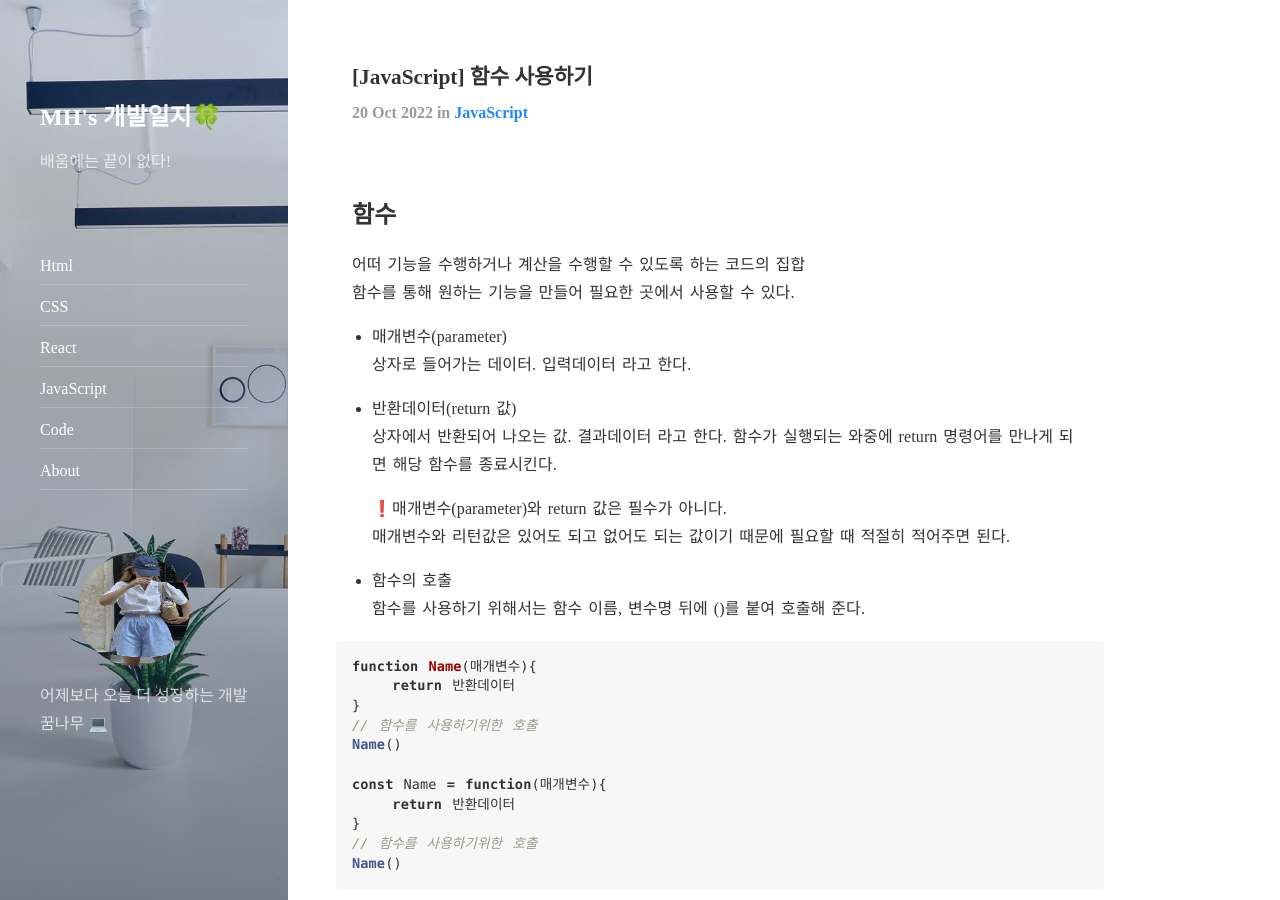
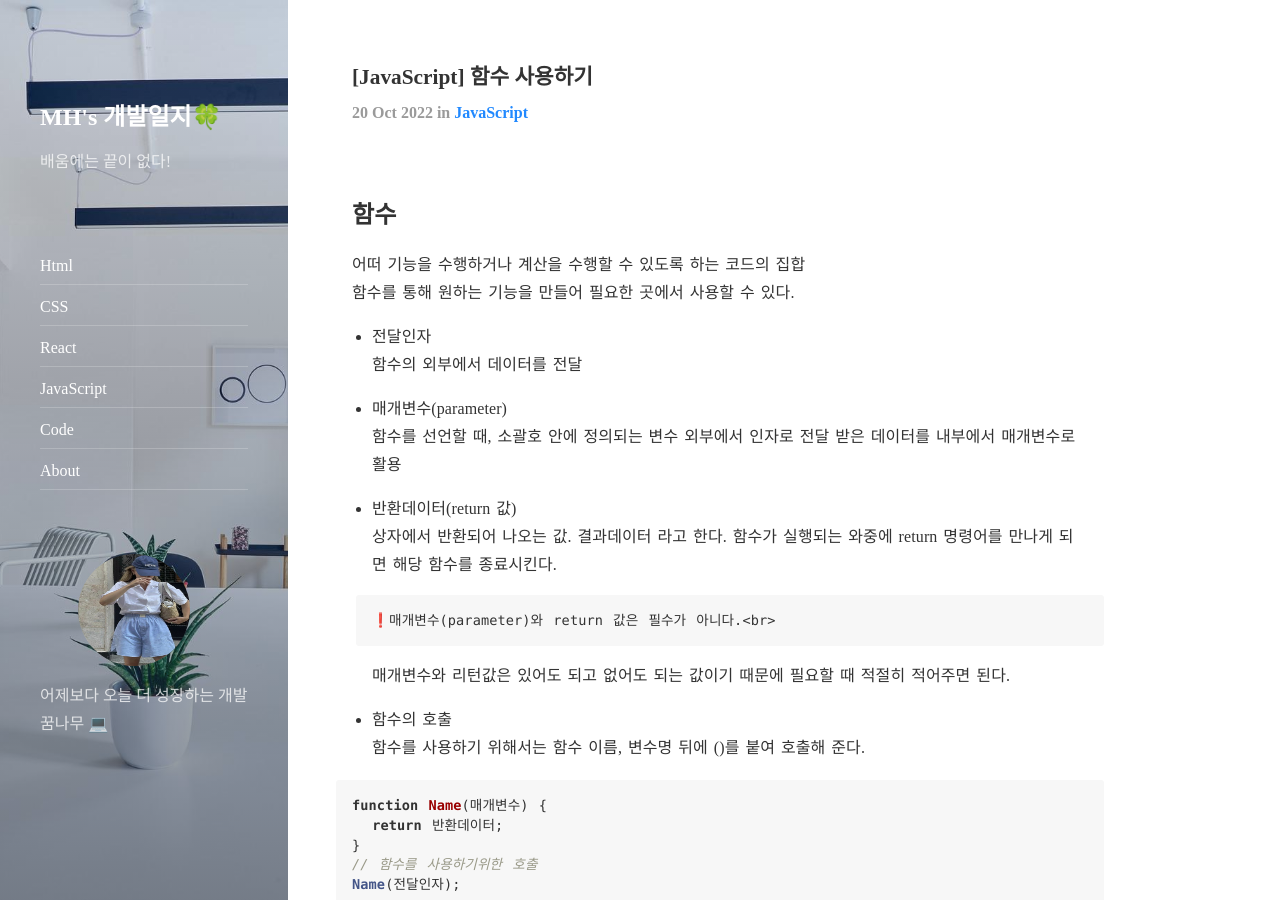
Before and after one commit to MyeongheeJung/MyeongheeJung.github.io, a Jekyll site: the page built from _posts/2022-10-20-function-basic.md, in a window 1280 px wide and 900 px high. Built offline with Jekyll 4.4.1, drawn with Linux system fonts in a browser that asks for light colours; nearby versions of some CDN libraries; comment, search, counter and statistics services are not loaded; some of the changed text lies outside the part shown.

Commit message:
js basic

````diff
--- a/_posts/2022-10-20-function-basic.md
+++ b/_posts/2022-10-20-function-basic.md
@@ -1,7 +1,7 @@
 ---
 layout: post
-title:  "[JavaScript] 함수 사용하기"
-subtitle:   ""
+title: "[JavaScript] 함수 사용하기"
+subtitle: ""
 categories: js
 comments: true
 ---
@@ -11,33 +11,36 @@ comments: true
 어떠 기능을 수행하거나 계산을 수행할 수 있도록 하는 코드의 집합<br>
 함수를 통해 원하는 기능을 만들어 필요한 곳에서 사용할 수 있다.
 
+- 전달인자<br>
+  함수의 외부에서 데이터를 전달
 
 - 매개변수(parameter)<br>
-상자로 들어가는 데이터. 입력데이터 라고 한다.
+  함수를 선언할 때, 소괄호 안에 정의되는 변수
+  외부에서 인자로 전달 받은 데이터를 내부에서 매개변수로 활용
 
 - 반환데이터(return 값)<br>
-상자에서 반환되어 나오는 값. 결과데이터 라고 한다.
-함수가 실행되는 와중에 return 명령어를 만나게 되면 해당 함수를 종료시킨다.
+  상자에서 반환되어 나오는 값. 결과데이터 라고 한다.
+  함수가 실행되는 와중에 return 명령어를 만나게 되면 해당 함수를 종료시킨다.
 
-	❗️매개변수(parameter)와 return 값은 필수가 아니다.<br>
-매개변수와 리턴값은 있어도 되고 없어도 되는 값이기 때문에 필요할 때 적절히 적어주면 된다.
+      ❗️매개변수(parameter)와 return 값은 필수가 아니다.<br>
 
+  매개변수와 리턴값은 있어도 되고 없어도 되는 값이기 때문에 필요할 때 적절히 적어주면 된다.
 
 - 함수의 호출<br>
-함수를 사용하기 위해서는 함수 이름, 변수명 뒤에 ()를 붙여 호출해 준다.
+  함수를 사용하기 위해서는 함수 이름, 변수명 뒤에 ()를 붙여 호출해 준다.
 
 ```js
-function Name(매개변수){
-    return 반환데이터
+function Name(매개변수) {
+  return 반환데이터;
 }
 // 함수를 사용하기위한 호출
-Name()
+Name(전달인자);
 
-const Name = function(매개변수){
-    return 반환데이터
-}
+const Name = function (매개변수) {
+  return 반환데이터;
+};
 // 함수를 사용하기위한 호출
-Name()
+Name(전달인자);
 ```
 
 <br>
@@ -45,9 +48,10 @@ Name()
 ## 함수 선언 종류
 
 ### 함수의 선언문
+
 function 함수이름(param1, param2, ...){
-    // ...code here
-    return 결과값
+// ...code here
+return 결과값
 }
 함수 표현식의 함수는 기명함수라고 부른다.
 함수선언식의 기명함수는 호이스팅의 영향을 받는다.
@@ -55,9 +59,10 @@ function 함수이름(param1, param2, ...){
 <br>
 
 ### 함수의 표현식
+
 const 함수이름 = function(param1, param2, ...){
-	// ...code here
-	return 결과값
+// ...code here
+return 결과값
 }
 
 함수 표현식의 함수는 익명함수라고 부른다.
@@ -66,13 +71,14 @@ const 함수이름 = function(param1, param2, ...){
 <br>
 
 ### 화살표 함수
+
 const 함수이름 = ( param1, param2, ... )=>{
-    // ...code here
-    return 결과값
+// ...code here
+return 결과값
 }
 화살표 함수는 호이스팅의 영향을 받지 않는다.
 
-*** 호이스팅
+\*\*\* 호이스팅
 브라우저가 자바스크립트를 해석하는 과정에서 코드가 최상단으로 끌어올려진 것 처럼 동작한다.
 선언문으로 작성된 함수는 선언 이전에 사용할 수 있다.(호이스팅의 영향 받음)
 표현식은 선언 이전에 함수를 사용하게되면 에러가 발생한다.(호이스팅의 영향 받지 않음)
@@ -91,15 +97,15 @@ const 함수이름 = ( param1, param2, ... )=>{
 ```
 
 ```js
-const dateFormMaker = function() {
+const dateFormMaker = function () {
   // querySelector() 사용하여 htmld의 요소 참조
-  const inputYear = document.querySelector('#target-year-input').value;
-  const inputMonth = document.querySelector('#target-month-input').value;
-  const inputDate = document.querySelector('#target-date-input').value;
-  const dateFormat = `${inputYear}-${inputMonth}-${inputDate}`
+  const inputYear = document.querySelector("#target-year-input").value;
+  const inputMonth = document.querySelector("#target-month-input").value;
+  const inputDate = document.querySelector("#target-date-input").value;
+  const dateFormat = `${inputYear}-${inputMonth}-${inputDate}`;
   // input tag에 작성된 값들 반환
   return dateFormat;
-    }
+};
 
 const counterMaker = () => {
   // dateFormMaker 함수 호출 => return으로 반환된 값이 targetDateInput에 담긴다.
@@ -114,17 +120,17 @@ const counterMaker = () => {
   const remainingMin = Math.floor(remaining / 60) % 60;
   const remainingSec = Math.floor(remaining) % 60;
 
-  console.log(remainingDate, remainingHours, remainingMin, remainingSec)
-    }
+  console.log(remainingDate, remainingHours, remainingMin, remainingSec);
+};
 ```
 
-* querySelector()<br>
-JavaScript 내에서 HTML의 요소를 참조한다.
+- querySelector()<br>
+  JavaScript 내에서 HTML의 요소를 참조한다.
 
-* new Date()<br>
-자바스크립트에서의 날짜 데이터는 일종의 객체로 관리되고,<br>
-new Date()를 사용해서 사용자의 컴퓨터 시간을 기준으로 현재 날짜, 시간을 모두 가져올 수 있다.<br>
-new Date("2022-09-09") 이런식으로 날짜를 지정해주면, 특정 날짜의 데이터도 받아올 수 있다.
+- new Date()<br>
+  자바스크립트에서의 날짜 데이터는 일종의 객체로 관리되고,<br>
+  new Date()를 사용해서 사용자의 컴퓨터 시간을 기준으로 현재 날짜, 시간을 모두 가져올 수 있다.<br>
+  new Date("2022-09-09") 이런식으로 날짜를 지정해주면, 특정 날짜의 데이터도 받아올 수 있다.
 
-* setHours(0,0,0,0)
-가장 가까운 자정으로 시간 변경
+- setHours(0,0,0,0)
+  가장 가까운 자정으로 시간 변경
````
Also changed, not shown: _posts/2022-10-21-for-while.md (added, +70 -0 lines), _posts/2022-10-21-web-storage.md (added, +56 -0 lines).
